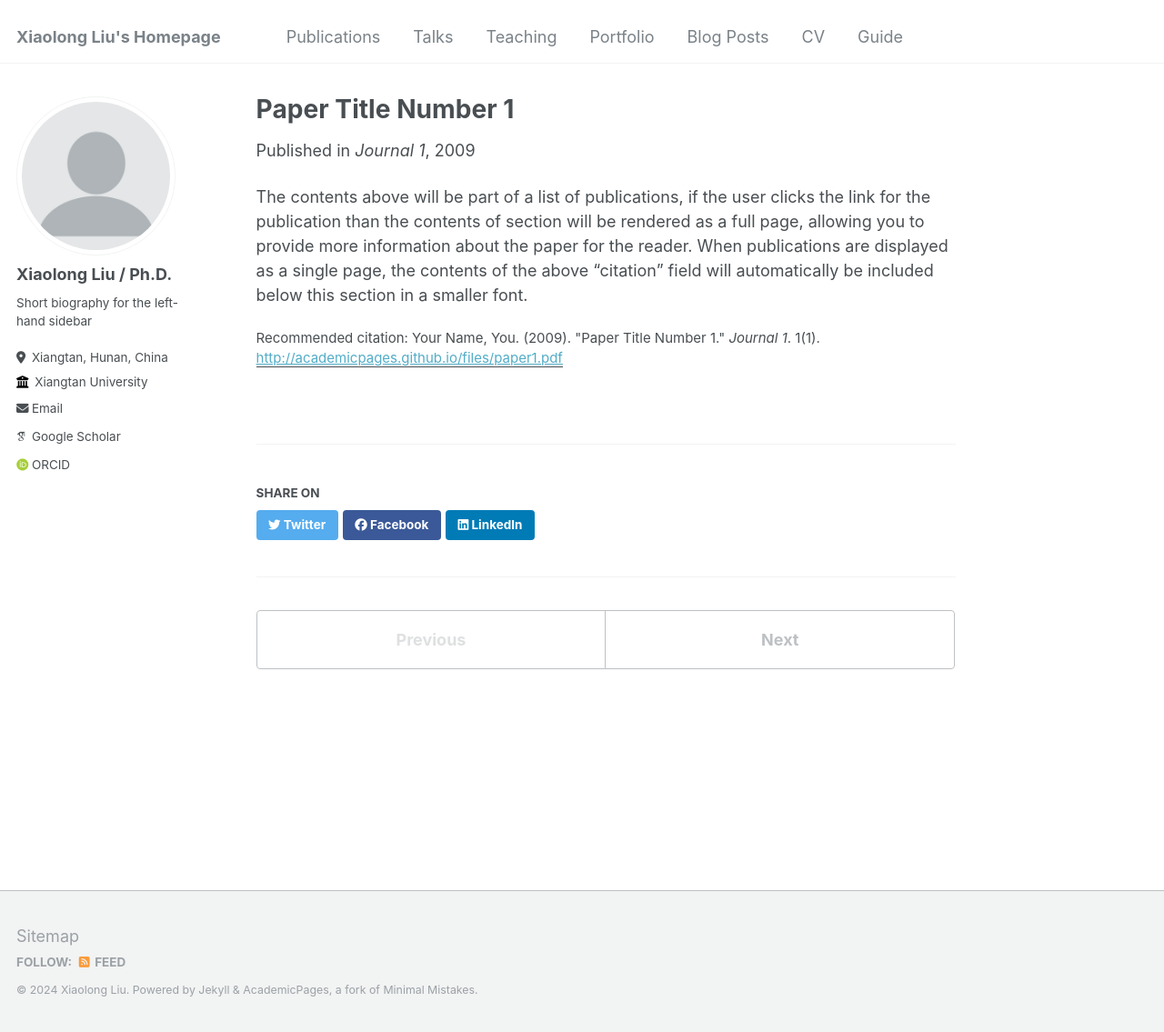
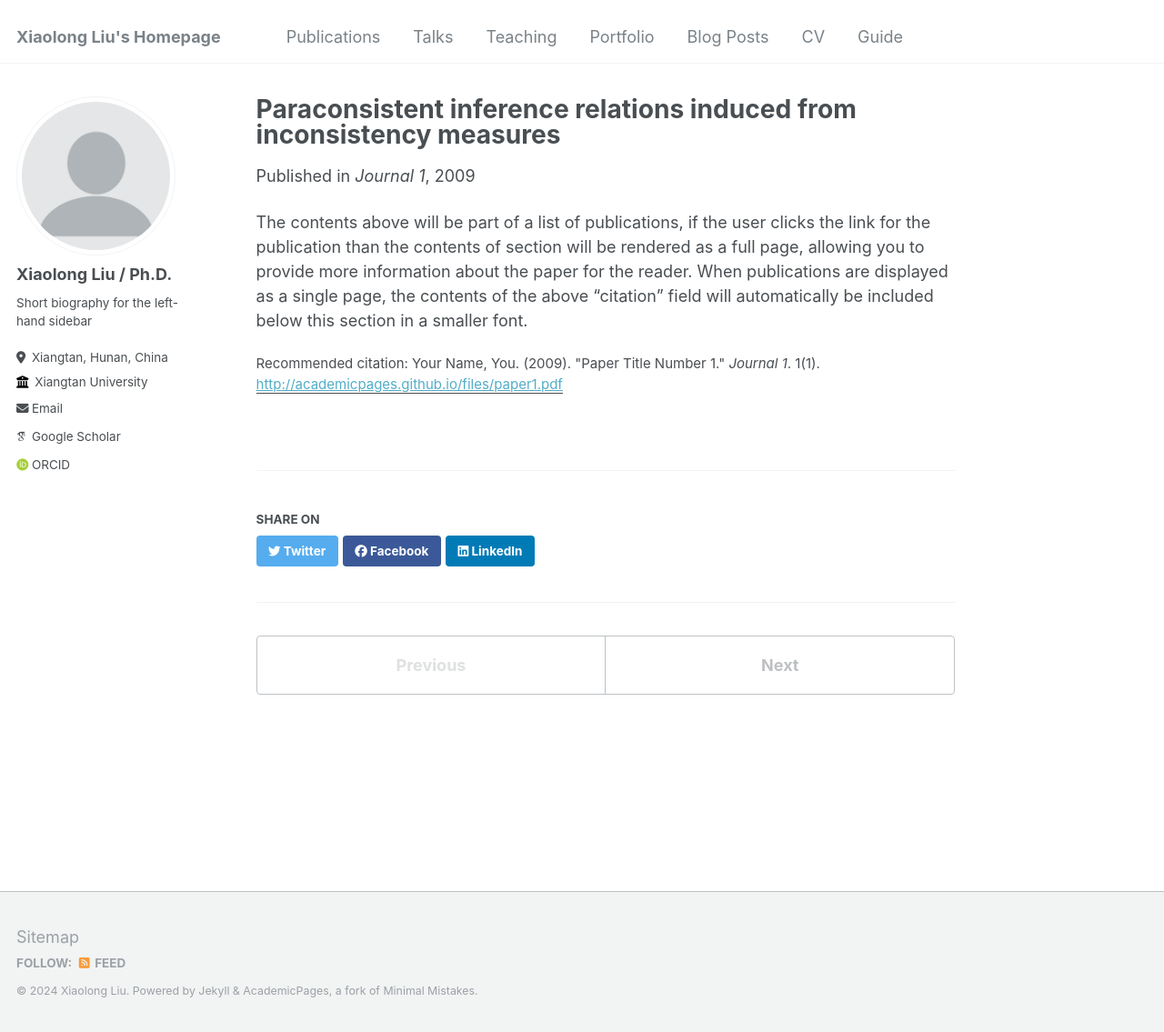
Before and after one commit to xiao-long-liu/xiao-long-liu.github.io, a Jekyll site: the page built from _publications/2009-10-01-paper-title-number-1.md, in a window 1280 px wide and 1135 px high. Shown: the whole window at 91% size. Built offline with Jekyll 4.4.1, drawn with Linux system fonts in a browser that asks for light colours; some web fonts are replaced.

Commit message:
Update .DS_Store

```diff
--- a/_publications/2009-10-01-paper-title-number-1.md
+++ b/_publications/2009-10-01-paper-title-number-1.md
@@ -1,5 +1,5 @@
 ---
-title: "Paper Title Number 1"
+title: "Paraconsistent inference relations induced from inconsistency measures"
 collection: publications
 permalink: /publication/2009-10-01-paper-title-number-1
 excerpt: 'This paper is about the number 1. The number 2 is left for future work.'
```
